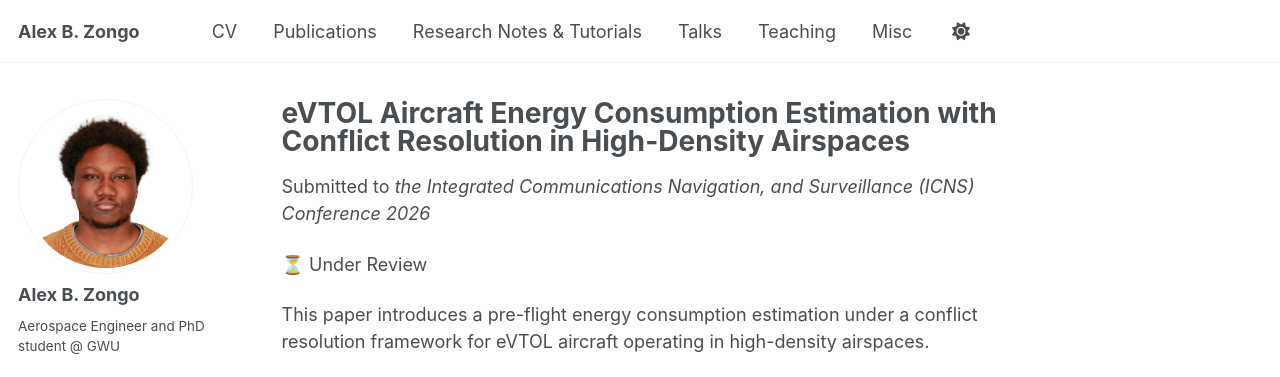
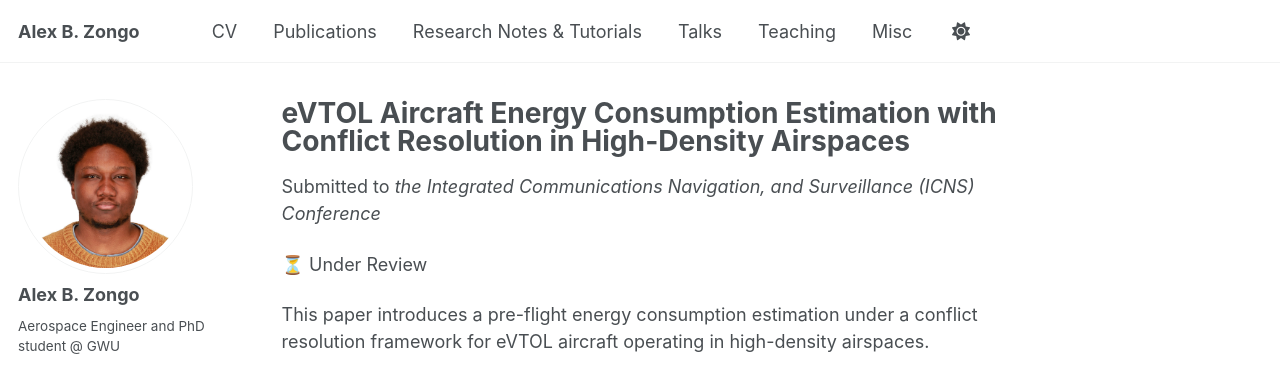
Before and after one commit to Alex-Zongo/alex-zongo.github.io, a Jekyll site: the page built from _publications/phd/2026-01-15-eVTOL_preflight_energy_cons.md, in a window 1280 px wide and 957 px high. Shown: the top 377 px of the window. Built offline with Jekyll 4.4.1, drawn with Linux system fonts in a browser that asks for light colours; some web fonts are replaced; a script bundle is joined from its source files by our own code; library files that are not in the unit come from our copies.

Commit message:
paper venue fix

```diff
--- a/_publications/phd/2026-01-15-eVTOL_preflight_energy_cons.md
+++ b/_publications/phd/2026-01-15-eVTOL_preflight_energy_cons.md
@@ -4,7 +4,7 @@ collection: publications
 permalink: /publication/2026-01-15-eVTOL_energy_consumption
 excerpt: 'This paper addresses pre-flight energy consumption estimation and conflict resolution mechanisms for eVTOL aircraft in high-density airspaces.'
 date: 2026-01-15
-venue: 'the Integrated Communications Navigation, and Surveillance (ICNS) Conference 2026'
+venue: 'the Integrated Communications Navigation, and Surveillance (ICNS) Conference'
 paperurl: #
 slidesurl: #
 bibtexurl: #
```
Also changed, not shown: _publications/phd/2026-01-15-Finetuning_llm_atc.md (+1 -1 lines), _publications/phd/2026-01-29-Robust_MARL.md (+1 -1 lines).
